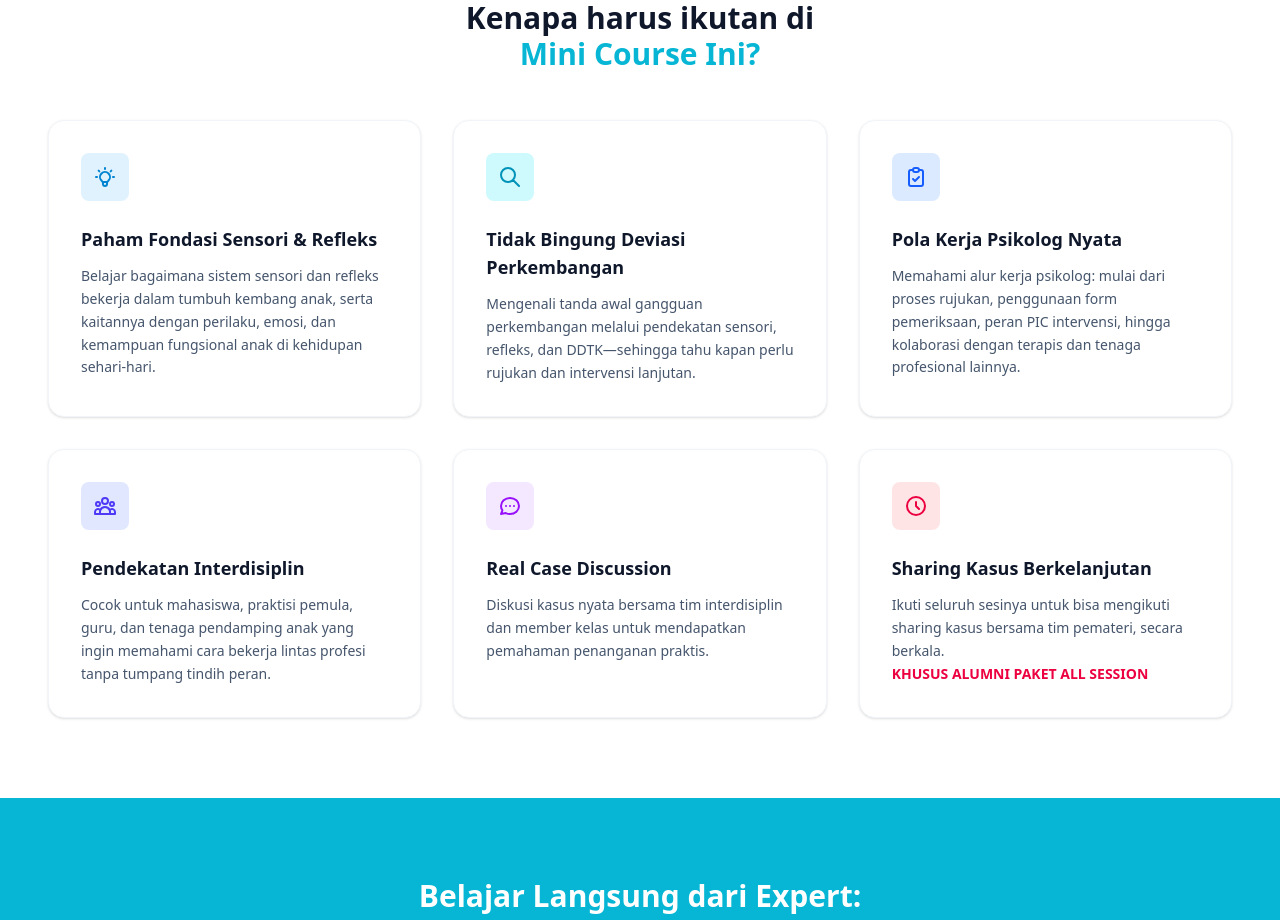
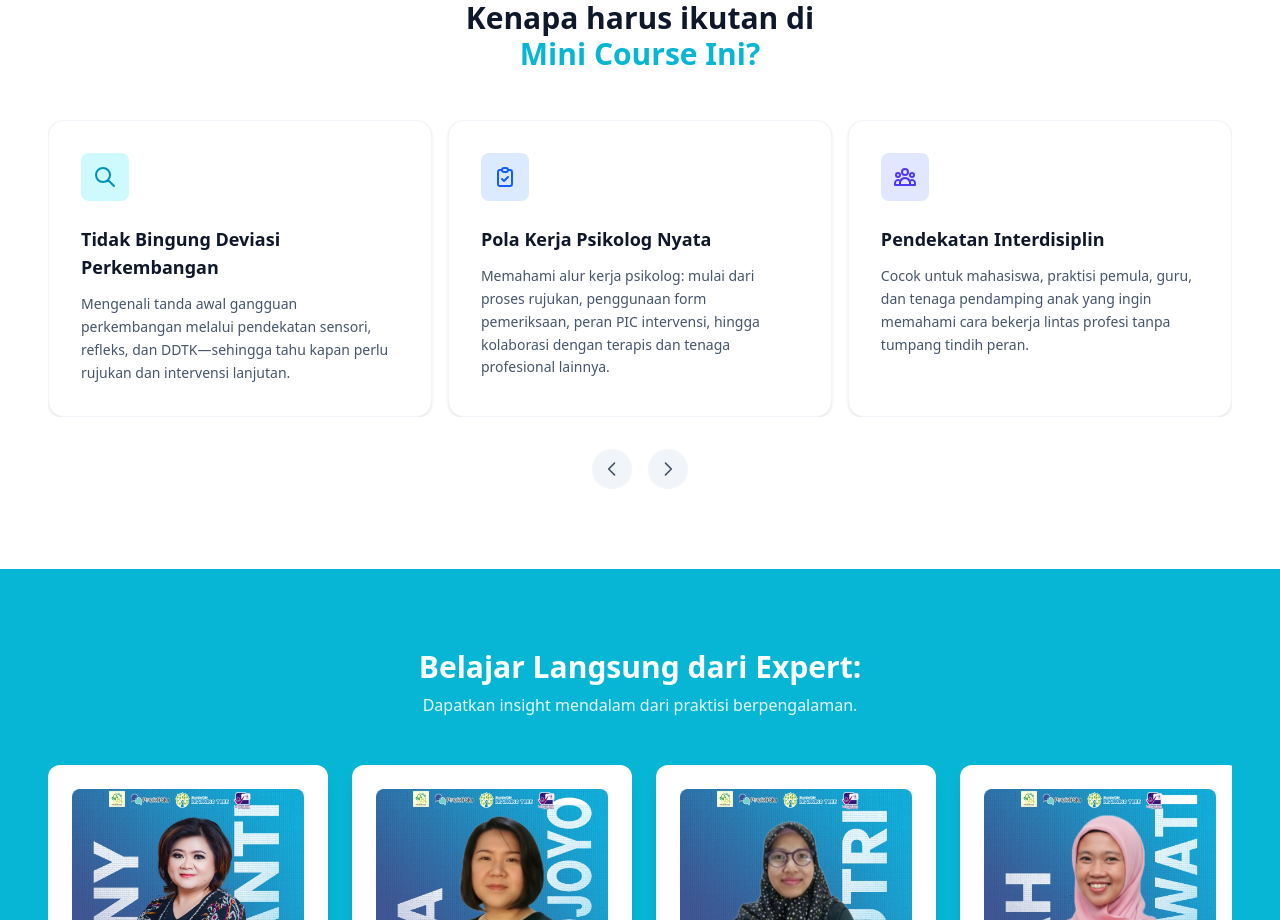
Before and after one commit to websitepraktiqu/marketing, a Next.js app: page / in a window 1280 px wide. Shown: the part 1520-2440 px from the top of the page. Built offline with nearby package versions, Linux system fonts and the light colour scheme.

Commit message:
feat: implement checkout page with payment modal and order submission actions

```diff
--- a/components/TopicSection.tsx
+++ b/components/TopicSection.tsx
@@ -7,74 +7,144 @@ export default function TopicSection() {
                     <span className="text-[#06b6d4]">Mini Course Ini?</span>
                 </h2>
 
-                <div className="grid grid-cols-1 md:grid-cols-2 lg:grid-cols-3 gap-8">
-                    {/* Item 1 */}
-                    <div className="border border-slate-100 p-8 rounded-2xl bg-white shadow-sm hover:shadow-md transition-shadow">
-                        <div className="w-12 h-12 bg-sky-100 rounded-lg flex items-center justify-center mb-6 text-sky-600 shrink-0">
-                            <svg className="w-6 h-6" fill="none" stroke="currentColor" viewBox="0 0 24 24"><path strokeLinecap="round" strokeLinejoin="round" strokeWidth="2" d="M9.663 17h4.673M12 3v1m6.364 1.636l-.707.707M21 12h-1M4 12H3m3.343-5.657l-.707-.707m2.828 9.9a5 5 0 117.072 0l-.548.547A3.374 3.374 0 0014 18.469V19a2 2 0 11-4 0v-.531c0-.895-.356-1.754-.988-2.386l-.548-.547z"></path></svg>
-                        </div>
-                        <h3 className="font-bold text-slate-900 mb-3 text-lg">Paham Fondasi Sensori & Refleks</h3>
-                        <p className="text-slate-600 text-sm leading-relaxed">
-                            Belajar bagaimana sistem sensori dan refleks bekerja dalam tumbuh kembang anak, serta kaitannya dengan perilaku, emosi, dan kemampuan fungsional anak di kehidupan sehari-hari.
-                        </p>
-                    </div>
-
-                    {/* Item 2 */}
-                    <div className="border border-slate-100 p-8 rounded-2xl bg-white shadow-sm hover:shadow-md transition-shadow">
-                        <div className="w-12 h-12 bg-cyan-100 rounded-lg flex items-center justify-center mb-6 text-cyan-600 shrink-0">
-                            <svg className="w-6 h-6" fill="none" stroke="currentColor" viewBox="0 0 24 24"><path strokeLinecap="round" strokeLinejoin="round" strokeWidth="2" d="M21 21l-6-6m2-5a7 7 0 11-14 0 7 7 0 0114 0z"></path></svg>
-                        </div>
-                        <h3 className="font-bold text-slate-900 mb-3 text-lg">Tidak Bingung Deviasi Perkembangan</h3>
-                        <p className="text-slate-600 text-sm leading-relaxed">
-                            Mengenali tanda awal gangguan perkembangan melalui pendekatan sensori, refleks, dan DDTK—sehingga tahu kapan perlu rujukan dan intervensi lanjutan.
-                        </p>
-                    </div>
-
-                    {/* Item 3 */}
-                    <div className="border border-slate-100 p-8 rounded-2xl bg-white shadow-sm hover:shadow-md transition-shadow">
-                        <div className="w-12 h-12 bg-blue-100 rounded-lg flex items-center justify-center mb-6 text-blue-600 shrink-0">
-                            <svg className="w-6 h-6" fill="none" stroke="currentColor" viewBox="0 0 24 24"><path strokeLinecap="round" strokeLinejoin="round" strokeWidth="2" d="M9 5H7a2 2 0 00-2 2v12a2 2 0 002 2h10a2 2 0 002-2V7a2 2 0 00-2-2h-2M9 5a2 2 0 002 2h2a2 2 0 002-2M9 5a2 2 0 012-2h2a2 2 0 012 2m-6 9l2 2 4-4"></path></svg>
-                        </div>
-                        <h3 className="font-bold text-slate-900 mb-3 text-lg">Pola Kerja Psikolog Nyata</h3>
-                        <p className="text-slate-600 text-sm leading-relaxed">
-                            Memahami alur kerja psikolog: mulai dari proses rujukan, penggunaan form pemeriksaan, peran PIC intervensi, hingga kolaborasi dengan terapis dan tenaga profesional lainnya.
-                        </p>
-                    </div>
-
-                    {/* Item 4 */}
-                    <div className="border border-slate-100 p-8 rounded-2xl bg-white shadow-sm hover:shadow-md transition-shadow">
-                        <div className="w-12 h-12 bg-indigo-100 rounded-lg flex items-center justify-center mb-6 text-indigo-600 shrink-0">
-                            <svg className="w-6 h-6" fill="none" stroke="currentColor" viewBox="0 0 24 24"><path strokeLinecap="round" strokeLinejoin="round" strokeWidth="2" d="M17 20h5v-2a3 3 0 00-5.356-1.857M17 20H7m10 0v-2c0-.656-.126-1.283-.356-1.857M7 20H2v-2a3 3 0 015.356-1.857M7 20v-2c0-.656.126-1.283.356-1.857m0 0a5.002 5.002 0 019.288 0M15 7a3 3 0 11-6 0 3 3 0 016 0zm6 3a2 2 0 11-4 0 2 2 0 014 0zM7 10a2 2 0 11-4 0 2 2 0 014 0z"></path></svg>
-                        </div>
-                        <h3 className="font-bold text-slate-900 mb-3 text-lg">Pendekatan Interdisiplin</h3>
-                        <p className="text-slate-600 text-sm leading-relaxed">
-                            Cocok untuk mahasiswa, praktisi pemula, guru, dan tenaga pendamping anak yang ingin memahami cara bekerja lintas profesi tanpa tumpang tindih peran.
-                        </p>
-                    </div>
-
-                    {/* Item 5 */}
-                    <div className="border border-slate-100 p-8 rounded-2xl bg-white shadow-sm hover:shadow-md transition-shadow">
-                        <div className="w-12 h-12 bg-purple-100 rounded-lg flex items-center justify-center mb-6 text-purple-600 shrink-0">
-                            <svg className="w-6 h-6" fill="none" stroke="currentColor" viewBox="0 0 24 24"><path strokeLinecap="round" strokeLinejoin="round" strokeWidth="2" d="M8 12h.01M12 12h.01M16 12h.01M21 12c0 4.418-4.03 8-9 8a9.863 9.863 0 01-4.255-.949L3 20l1.395-3.72C3.512 15.042 3 13.574 3 12c0-4.418 4.03-8 9-8s9 3.582 9 8z"></path></svg>
-                        </div>
-                        <h3 className="font-bold text-slate-900 mb-3 text-lg">Real Case Discussion</h3>
-                        <p className="text-slate-600 text-sm leading-relaxed">
-                            Diskusi kasus nyata bersama tim interdisiplin dan member kelas untuk mendapatkan pemahaman penanganan praktis.
-                        </p>
-                    </div>
-
-                    {/* Item 6 */}
-                    <div className="border border-slate-100 p-8 rounded-2xl bg-white shadow-sm hover:shadow-md transition-shadow">
-                        <div className="w-12 h-12 bg-rose-100 rounded-lg flex items-center justify-center mb-6 text-rose-600 shrink-0">
-                            <svg className="w-6 h-6" fill="none" stroke="currentColor" viewBox="0 0 24 24"><path strokeLinecap="round" strokeLinejoin="round" strokeWidth="2" d="M12 8v4l3 3m6-3a9 9 0 11-18 0 9 9 0 0118 0z"></path></svg>
-                        </div>
-                        <h3 className="font-bold text-slate-900 mb-3 text-lg">Sharing Kasus Berkelanjutan</h3>
-                        <p className="text-slate-600 text-sm leading-relaxed">
-                            Ikuti seluruh sesinya untuk bisa mengikuti sharing kasus bersama tim pemateri, secara berkala. <br /><span className="font-bold text-rose-600">KHUSUS ALUMNI PAKET ALL SESSION</span>
-                        </p>
-                    </div>
-                </div>
+                <Carousel />
             </div>
         </section>
     );
 }
+
+import React, { useEffect, useState, useCallback } from 'react';
+import useEmblaCarousel from 'embla-carousel-react';
+import Autoplay from 'embla-carousel-autoplay';
+
+const items = [
+    {
+        icon: (
+            <svg className="w-6 h-6" fill="none" stroke="currentColor" viewBox="0 0 24 24"><path strokeLinecap="round" strokeLinejoin="round" strokeWidth="2" d="M9.663 17h4.673M12 3v1m6.364 1.636l-.707.707M21 12h-1M4 12H3m3.343-5.657l-.707-.707m2.828 9.9a5 5 0 117.072 0l-.548.547A3.374 3.374 0 0014 18.469V19a2 2 0 11-4 0v-.531c0-.895-.356-1.754-.988-2.386l-.548-.547z"></path></svg>
+        ),
+        color: "sky",
+        title: "Paham Fondasi Sensori & Refleks",
+        desc: "Belajar bagaimana sistem sensori dan refleks bekerja dalam tumbuh kembang anak, serta kaitannya dengan perilaku, emosi, dan kemampuan fungsional anak di kehidupan sehari-hari."
+    },
+    {
+        icon: (
+            <svg className="w-6 h-6" fill="none" stroke="currentColor" viewBox="0 0 24 24"><path strokeLinecap="round" strokeLinejoin="round" strokeWidth="2" d="M21 21l-6-6m2-5a7 7 0 11-14 0 7 7 0 0114 0z"></path></svg>
+        ),
+        color: "cyan",
+        title: "Tidak Bingung Deviasi Perkembangan",
+        desc: "Mengenali tanda awal gangguan perkembangan melalui pendekatan sensori, refleks, dan DDTK—sehingga tahu kapan perlu rujukan dan intervensi lanjutan."
+    },
+    {
+        icon: (
+            <svg className="w-6 h-6" fill="none" stroke="currentColor" viewBox="0 0 24 24"><path strokeLinecap="round" strokeLinejoin="round" strokeWidth="2" d="M9 5H7a2 2 0 00-2 2v12a2 2 0 002 2h10a2 2 0 002-2V7a2 2 0 00-2-2h-2M9 5a2 2 0 002 2h2a2 2 0 002-2M9 5a2 2 0 012-2h2a2 2 0 012 2m-6 9l2 2 4-4"></path></svg>
+        ),
+        color: "blue",
+        title: "Pola Kerja Psikolog Nyata",
+        desc: "Memahami alur kerja psikolog: mulai dari proses rujukan, penggunaan form pemeriksaan, peran PIC intervensi, hingga kolaborasi dengan terapis dan tenaga profesional lainnya."
+    },
+    {
+        icon: (
+            <svg className="w-6 h-6" fill="none" stroke="currentColor" viewBox="0 0 24 24"><path strokeLinecap="round" strokeLinejoin="round" strokeWidth="2" d="M17 20h5v-2a3 3 0 00-5.356-1.857M17 20H7m10 0v-2c0-.656-.126-1.283-.356-1.857M7 20H2v-2a3 3 0 015.356-1.857M7 20v-2c0-.656.126-1.283.356-1.857m0 0a5.002 5.002 0 019.288 0M15 7a3 3 0 11-6 0 3 3 0 016 0zm6 3a2 2 0 11-4 0 2 2 0 014 0zM7 10a2 2 0 11-4 0 2 2 0 014 0z"></path></svg>
+        ),
+        color: "indigo",
+        title: "Pendekatan Interdisiplin",
+        desc: "Cocok untuk mahasiswa, praktisi pemula, guru, dan tenaga pendamping anak yang ingin memahami cara bekerja lintas profesi tanpa tumpang tindih peran."
+    },
+    {
+        icon: (
+            <svg className="w-6 h-6" fill="none" stroke="currentColor" viewBox="0 0 24 24"><path strokeLinecap="round" strokeLinejoin="round" strokeWidth="2" d="M8 12h.01M12 12h.01M16 12h.01M21 12c0 4.418-4.03 8-9 8a9.863 9.863 0 01-4.255-.949L3 20l1.395-3.72C3.512 15.042 3 13.574 3 12c0-4.418 4.03-8 9-8s9 3.582 9 8z"></path></svg>
+        ),
+        color: "purple",
+        title: "Real Case Discussion",
+        desc: "Diskusi kasus nyata bersama tim interdisiplin dan member kelas untuk mendapatkan pemahaman penanganan praktis."
+    },
+    {
+        icon: (
+            <svg className="w-6 h-6" fill="none" stroke="currentColor" viewBox="0 0 24 24"><path strokeLinecap="round" strokeLinejoin="round" strokeWidth="2" d="M12 8v4l3 3m6-3a9 9 0 11-18 0 9 9 0 0118 0z"></path></svg>
+        ),
+        color: "rose",
+        title: "Sharing Kasus Berkelanjutan",
+        desc: (
+            <>
+                Ikuti seluruh sesinya untuk bisa mengikuti sharing kasus bersama tim pemateri, secara berkala. <br /><span className="font-bold text-rose-600">KHUSUS ALUMNI PAKET ALL SESSION</span>
+            </>
+        )
+    }
+];
+
+function Carousel() {
+    const [emblaRef, emblaApi] = useEmblaCarousel({ loop: true, align: 'start' }, [Autoplay({ delay: 4000 })]);
+    const [prevBtnEnabled, setPrevBtnEnabled] = useState(false);
+    const [nextBtnEnabled, setNextBtnEnabled] = useState(false);
+
+    const scrollPrev = useCallback(() => emblaApi && emblaApi.scrollPrev(), [emblaApi]);
+    const scrollNext = useCallback(() => emblaApi && emblaApi.scrollNext(), [emblaApi]);
+
+    const onSelect = useCallback(() => {
+        if (!emblaApi) return;
+        setPrevBtnEnabled(emblaApi.canScrollPrev());
+        setNextBtnEnabled(emblaApi.canScrollNext());
+    }, [emblaApi]);
+
+    useEffect(() => {
+        if (!emblaApi) return;
+        onSelect();
+        emblaApi.on('select', onSelect);
+        emblaApi.on('reInit', onSelect);
+    }, [emblaApi, onSelect]);
+
+    const getColorClasses = (color: string) => {
+        switch (color) {
+            case 'sky': return { bg: 'bg-sky-100', text: 'text-sky-600' };
+            case 'cyan': return { bg: 'bg-cyan-100', text: 'text-cyan-600' };
+            case 'blue': return { bg: 'bg-blue-100', text: 'text-blue-600' };
+            case 'indigo': return { bg: 'bg-indigo-100', text: 'text-indigo-600' };
+            case 'purple': return { bg: 'bg-purple-100', text: 'text-purple-600' };
+            case 'rose': return { bg: 'bg-rose-100', text: 'text-rose-600' };
+            default: return { bg: 'bg-slate-100', text: 'text-slate-600' };
+        }
+    }
+
+    return (
+        <div className="relative">
+            <div className="overflow-hidden" ref={emblaRef}>
+                <div className="flex -ml-4">
+                    {items.map((item, index) => {
+                        const colors = getColorClasses(item.color);
+                        return (
+                            <div className="flex-[0_0_100%] md:flex-[0_0_50%] lg:flex-[0_0_33.33%] pl-4 min-w-0" key={index}>
+                                <div className="border border-slate-100 p-8 rounded-2xl bg-white shadow-sm hover:shadow-md transition-shadow h-full flex flex-col">
+                                    <div className={`w-12 h-12 ${colors.bg} rounded-lg flex items-center justify-center mb-6 ${colors.text} shrink-0`}>
+                                        {item.icon}
+                                    </div>
+                                    <h3 className="font-bold text-slate-900 mb-3 text-lg">{item.title}</h3>
+                                    <p className="text-slate-600 text-sm leading-relaxed grow">
+                                        {item.desc}
+                                    </p>
+                                </div>
+                            </div>
+                        )
+                    })}
+                </div>
+            </div>
+
+            {/* Navigation Buttons */}
+            <div className="flex justify-center gap-4 mt-8">
+                <button
+                    className={`w-10 h-10 rounded-full flex items-center justify-center transition-colors ${prevBtnEnabled ? 'bg-slate-100 text-slate-600 hover:bg-slate-200' : 'bg-slate-50 text-slate-300 cursor-not-allowed'}`}
+                    onClick={scrollPrev}
+                    disabled={!prevBtnEnabled}
+                >
+                    <svg className="w-5 h-5" fill="none" viewBox="0 0 24 24" stroke="currentColor"><path strokeLinecap="round" strokeLinejoin="round" strokeWidth="2" d="M15 19l-7-7 7-7" /></svg>
+                </button>
+                <button
+                    className={`w-10 h-10 rounded-full flex items-center justify-center transition-colors ${nextBtnEnabled ? 'bg-slate-100 text-slate-600 hover:bg-slate-200' : 'bg-slate-50 text-slate-300 cursor-not-allowed'}`}
+                    onClick={scrollNext}
+                    disabled={!nextBtnEnabled}
+                >
+                    <svg className="w-5 h-5" fill="none" viewBox="0 0 24 24" stroke="currentColor"><path strokeLinecap="round" strokeLinejoin="round" strokeWidth="2" d="M9 5l7 7-7 7" /></svg>
+                </button>
+            </div>
+        </div>
+    );
+}
--- a/package.json
+++ b/package.json
@@ -9,6 +9,8 @@
     "lint": "eslint"
   },
   "dependencies": {
+    "embla-carousel-autoplay": "^8.6.0",
+    "embla-carousel-react": "^8.6.0",
     "next": "16.1.0",
     "react": "19.2.3",
     "react-dom": "19.2.3"
```
Also changed, not shown: app/checkout/page.tsx (+54 -6 lines), components/PaymentModal.tsx (+27 -0 lines), lib/actions.ts (+6 -1 lines), 1 other file (tests, documents, lock files or other folders).
